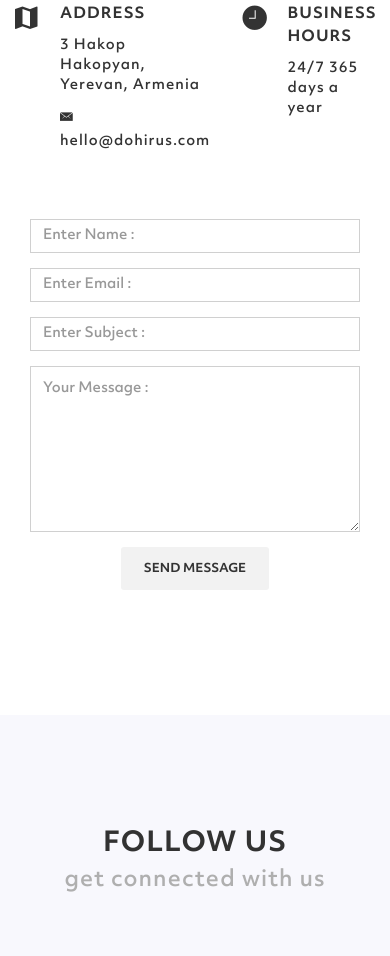
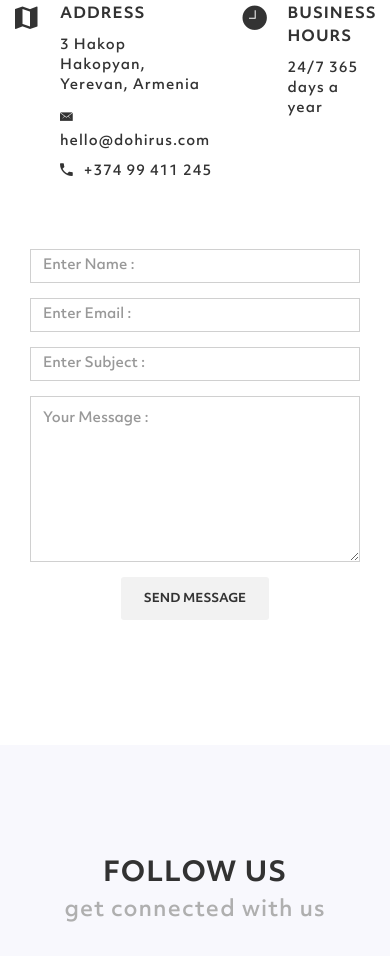
Before and after one commit to dohirus-inc/dohirus.com, a website: page index.html in a window 390 px wide. Shown: the part 3957-4913 px from the top of the page. Drawn offline with Linux system fonts and the light colour scheme; some packages are replaced by stand-ins of ours; files whose address does not match are found by name; a web font is replaced by a local one.

Commit message:
add Erik's phone number

```diff
--- a/index.html
+++ b/index.html
@@ -467,7 +467,7 @@
 												<h5>Address</h5>
 												<p>3 Hakop Hakopyan, Yerevan, Armenia</p>
 												<a href="mailto:hello@dohirus.com" class="i-right"><i class="ion-ios-email"></i>hello@dohirus.com</a>
-												<!-- <a href="" class="i-right"><i class="ion-android-call"></i>(0) 012 345 6789</a> -->
+												<a href="" class="i-right"><i class="ion-android-call"></i>+374 99 411 245</a>
 											</div>
 
 										</div>
```
